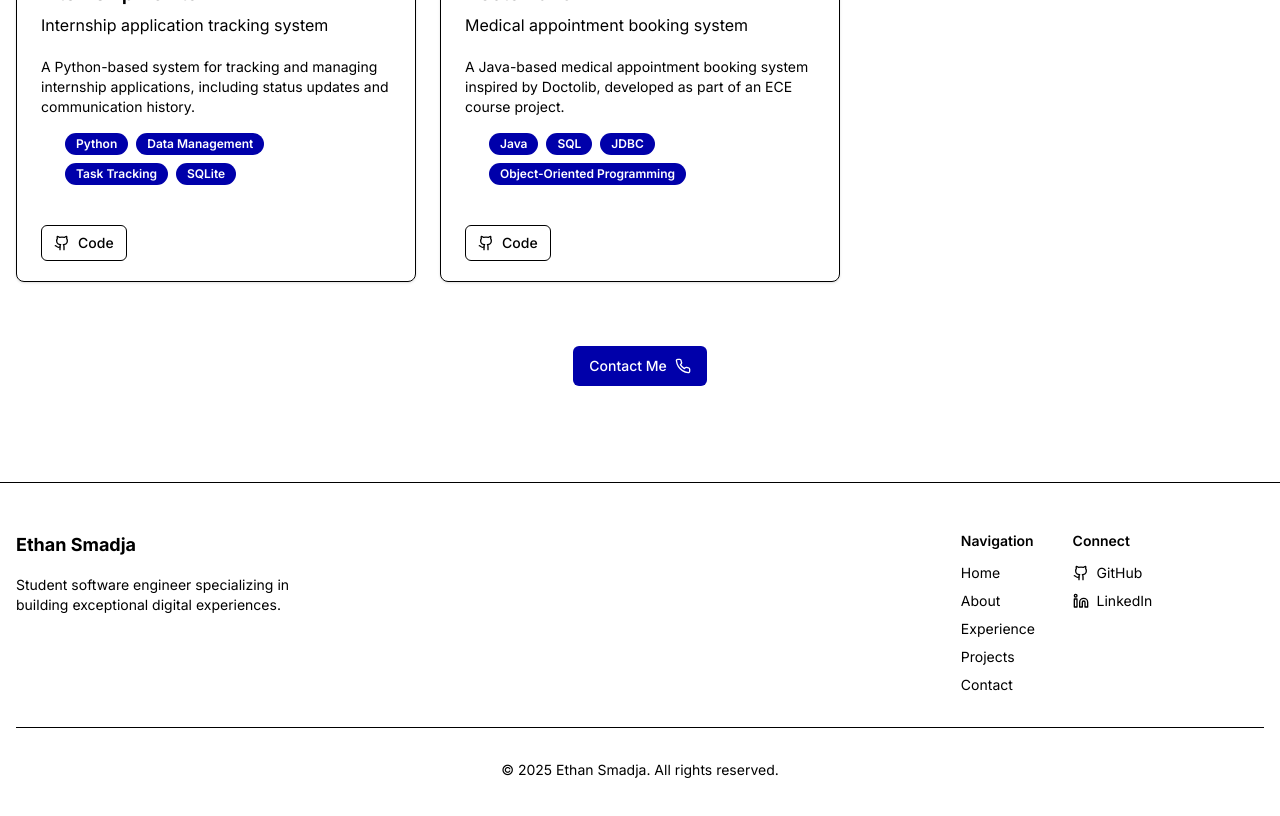
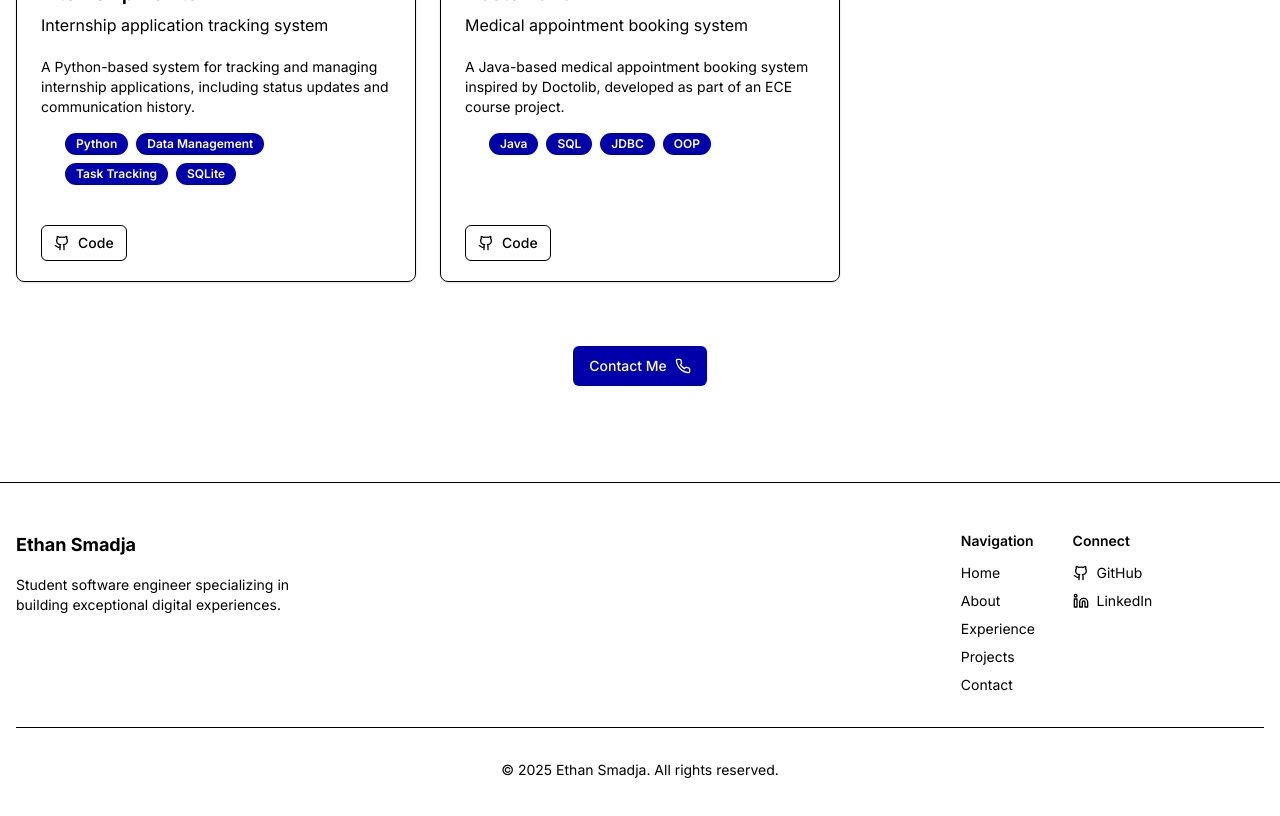
Before and after one commit to ethansmadjaa/ethansmadja, a Next.js app: page /projects in a window 1280 px wide. Shown: the part 1740-2556 px from the top of the page. Built offline with nearby package versions, Linux system fonts and the light colour scheme.

Commit message:
updated project and skills

```diff
--- a/src/data/projects.ts
+++ b/src/data/projects.ts
@@ -72,7 +72,7 @@ export const projects: Project[] = [
     description: "Medical appointment booking system",
     longDescription: "A Java-based medical appointment booking system inspired by Doctolib, developed as part of an ECE course project.",
     image: "https://images.unsplash.com/photo-1576091160399-112ba8d25d1d?w=800&h=450&fit=crop",
-    technologies: ["Java", "SQL", "JDBC", "Object-Oriented Programming"],
+    technologies: ["Java", "SQL", "JDBC", "OOP"],
     githubUrl: "https://github.com/ethansmadjaa/DoctoLibECE"
   }
 ];
--- a/src/data/skills.ts
+++ b/src/data/skills.ts
@@ -73,7 +73,7 @@ export const skills: Skill[] = [
       "Team Management",
       "Event Planning",
       "Teaching",
-      "Community Service (BAFA Certified)",
+      "Community Service",
       "Project Management",
       "Problem Solving"
     ]
```
